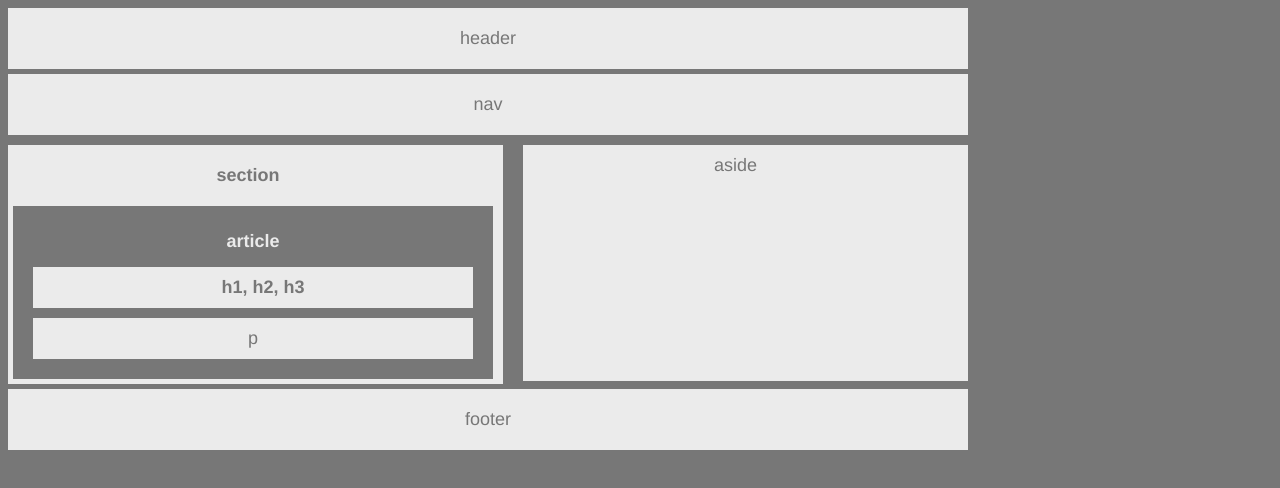
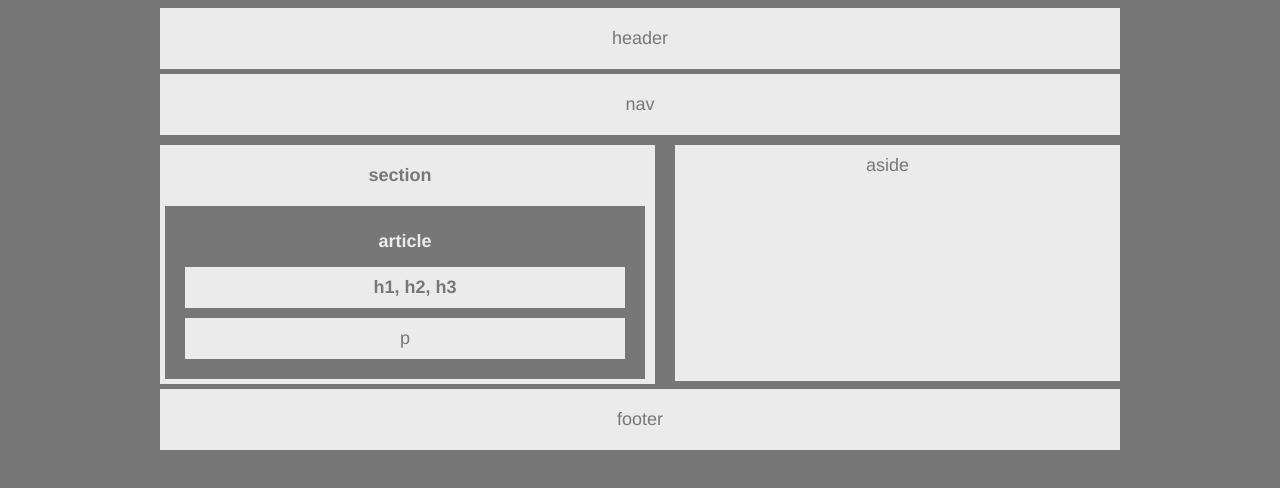
Before and after one commit to jong9188/HW-Wireframe, a plain HTML site: page index.html in a window 1280 px wide. Drawn offline with Linux system fonts and the light colour scheme.

Commit message:
hw final deploy

```diff
--- a/index.html
+++ b/index.html
@@ -11,8 +11,7 @@
     </head>
 
 	<body>
-
-    <div class="container">
+        <div class="page-container">
 
     	<header>header</header>
 
--- a/style.css
+++ b/style.css
@@ -5,11 +5,16 @@
 
 }
 
+.page-container {
+	width: 960px;
+	margin: 0 auto;
+}
+
 body {
 	font-family: "Helvetica";
 	color: #777;
 	background: #777;
-	width: 960px;
+
 
 
 }
@@ -54,8 +59,6 @@ article {
 	padding: 10px;
 	text-align: center;
 
-
-
 }
 
 h1 {
```
